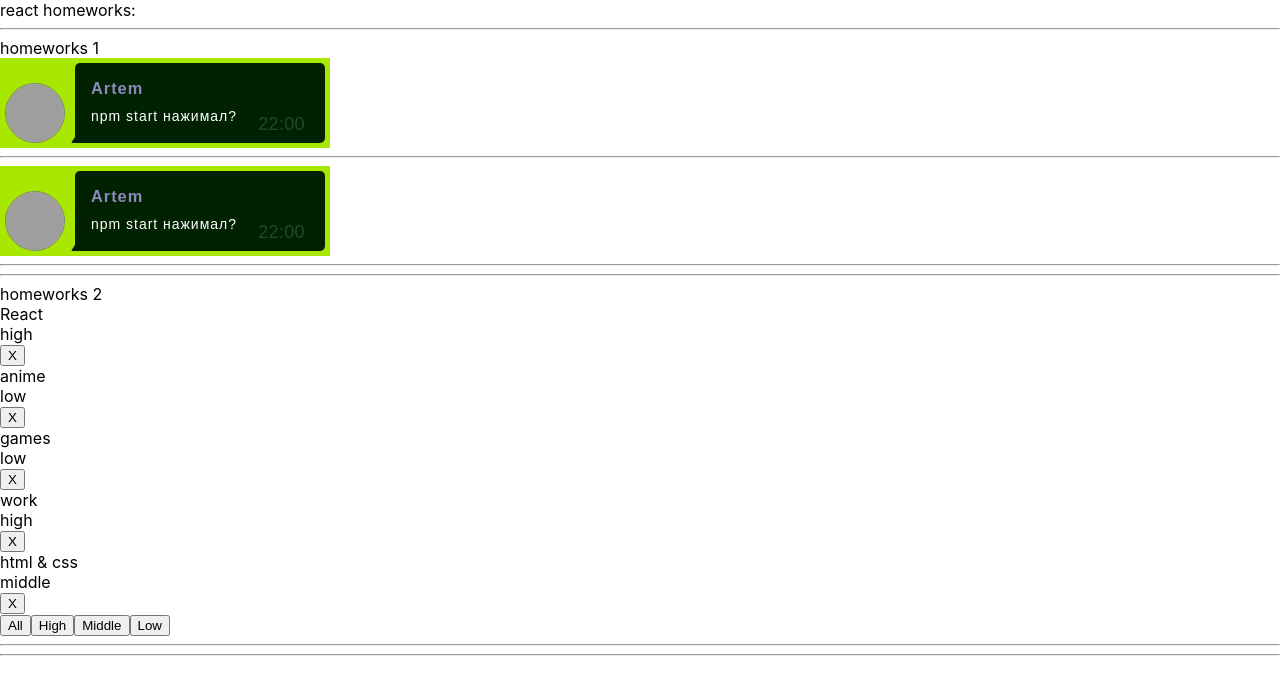
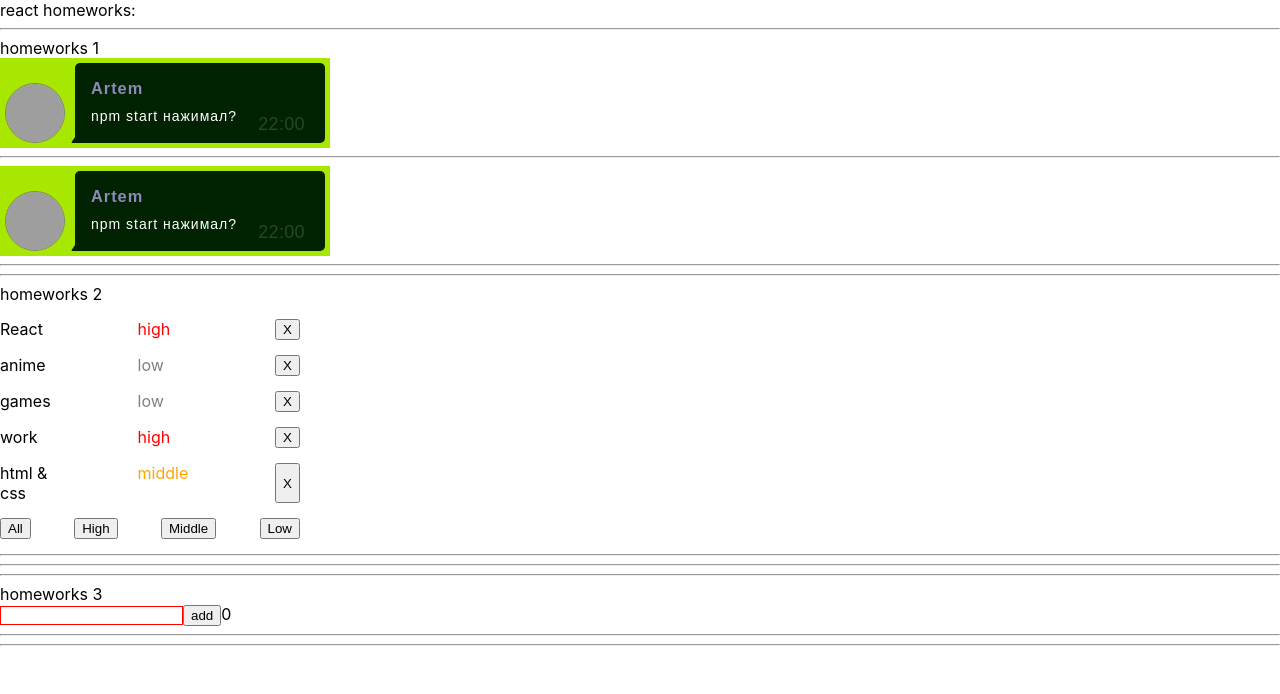
Before and after one commit to irina-lat/simple-react-homeworks, a React (Create React App) app: page / in a window 1280 px wide. Shown: the top 694 px of the page. Built offline with nearby package versions, Linux system fonts and the light colour scheme; grey boxes are pictures that could not be loaded.

Commit message:
dz №2 addition

```diff
--- a/src/p2-homeworks/h1/App.tsx
+++ b/src/p2-homeworks/h1/App.tsx
@@ -2,6 +2,7 @@ import React from 'react'
 import s from '../../p1-main/m1-ui/u1-app/App.module.css'
 import HW1 from './HW1'
 import HW2 from "../h2/HW2";
+import HW3 from "../h3/HW3";
 
 
 
@@ -11,6 +12,7 @@ function App() {
             <div>react homeworks:</div>
             <HW1/>
             <HW2/>
+            <HW3/>
         </div>
     )
 }
--- /dev/null
+++ b/src/p2-homeworks/h2/Affair.module.css
@@ -0,0 +1,44 @@
+.affairs {
+    width: 300px;
+    margin: 15px 0;
+}
+
+.affairs > div:not(:last-child) {
+    margin-bottom: 15px;
+}
+
+.affairs > div {
+    width: 300px;
+    display: flex;
+    justify-content: space-between;
+}
+
+.button:focus {
+  outline: black solid 1px;
+}
+
+.button:active {
+    background: #fff;
+}
+
+
+.affair {
+    display: flex;
+    justify-content: space-between;
+}
+
+.affair > div {
+    width: 75px;
+}
+
+.high {
+    color:red;
+}
+
+.middle {
+    color: orange;
+}
+
+.low {
+    color: grey;
+}
--- a/src/p2-homeworks/h2/Affair.tsx
+++ b/src/p2-homeworks/h2/Affair.tsx
@@ -1,4 +1,5 @@
 import React from 'react'
+import cl from './Affair.module.css'
 import {AffairType} from "./HW2";
 
 
@@ -11,12 +12,13 @@ type AffairPropsType = {
 function Affair(props: AffairPropsType) {
     const deleteCallback = () => {props.deleteAffairCallback(props.affair._id)}// need to fix
 
+    const priorityClass = cl.item + ' ' + cl[props.affair.priority]
     return (
-        <div>
+        <div className={cl.affair}>
             <div>{props.affair.name}</div>
-            <div>{props.affair.priority}</div>
+            <div className={priorityClass}>{props.affair.priority}</div>
 
-            <button onClick={deleteCallback}>X</button>
+            <button className={cl.button} onClick={deleteCallback}>X</button>
         </div>
     )
 }
--- a/src/p2-homeworks/h2/Affairs.tsx
+++ b/src/p2-homeworks/h2/Affairs.tsx
@@ -1,14 +1,16 @@
 import React from 'react'
 import Affair from './Affair'
+import cl from './Affair.module.css'
 import {AffairType, FilterType} from './HW2'
 
 type AffairsPropsType = { // need to fix any
     data: AffairType[],
-    setFilter: (filter: FilterType)=> void,
-    deleteAffairCallback: (id:number)=> void
+    setFilter: (filter: FilterType) => void,
+    deleteAffairCallback: (id: number) => void
 }
 
 function Affairs(props: AffairsPropsType) {
+
     const mappedAffairs = props.data.map((a: AffairType) => (
         <Affair // should work
             key={a._id} // кеи ОБЯЗАТЕЛЬНЫ в 99% - так что лучше их писать всегда при создании компонент в мапе
@@ -17,20 +19,30 @@ function Affairs(props: AffairsPropsType) {
         />
     ))
 
-    const setAll = () => {props.setFilter('all')} // need to fix
-    const setHigh = () => {props.setFilter('high')}
-    const setMiddle = () => {props.setFilter('middle')}
-    const setLow = () => {props.setFilter("low")}
+
+    const setAll = () => {
+        props.setFilter('all')
+    } // need to fix
+    const setHigh = () => {
+        props.setFilter('high')
+    }
+    const setMiddle = () => {
+        props.setFilter('middle')
+    }
+    const setLow = () => {
+        props.setFilter("low")
+    }
 
     return (
-        <div>
+        <div className={cl.affairs}>
 
             {mappedAffairs}
-
-            <button onClick={setAll}>All</button>
-            <button onClick={setHigh}>High</button>
-            <button onClick={setMiddle}>Middle</button>
-            <button onClick={setLow}>Low</button>
+            <div>
+                <button className={cl.button} onClick={setAll}>All</button>
+                <button className={cl.button} onClick={setHigh}>High</button>
+                <button className={cl.button} onClick={setMiddle}>Middle</button>
+                <button className={cl.button} onClick={setLow}>Low</button>
+            </div>
         </div>
     )
 }
--- a/src/p2-homeworks/h2/HW2.tsx
+++ b/src/p2-homeworks/h2/HW2.tsx
@@ -1,5 +1,6 @@
 import React, {useState} from 'react'
 import Affairs from './Affairs'
+
 
 // types
 export type AffairPriorityType = 'high' | 'low' | 'middle' // need to fix any
```
